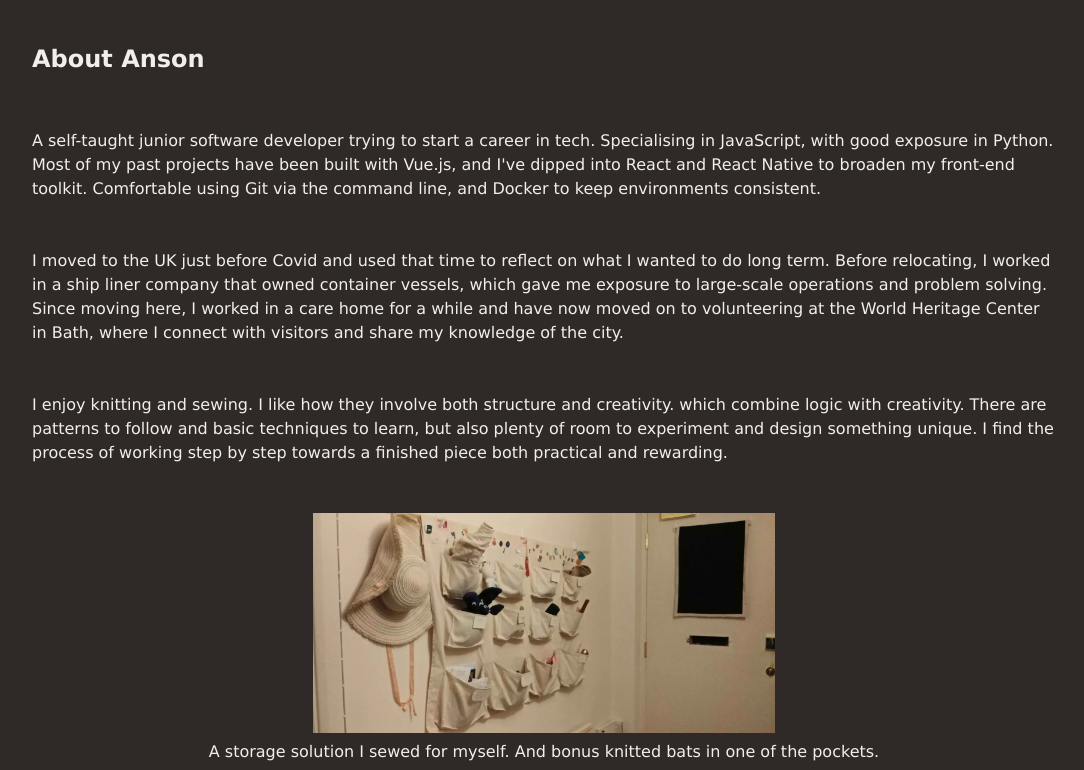
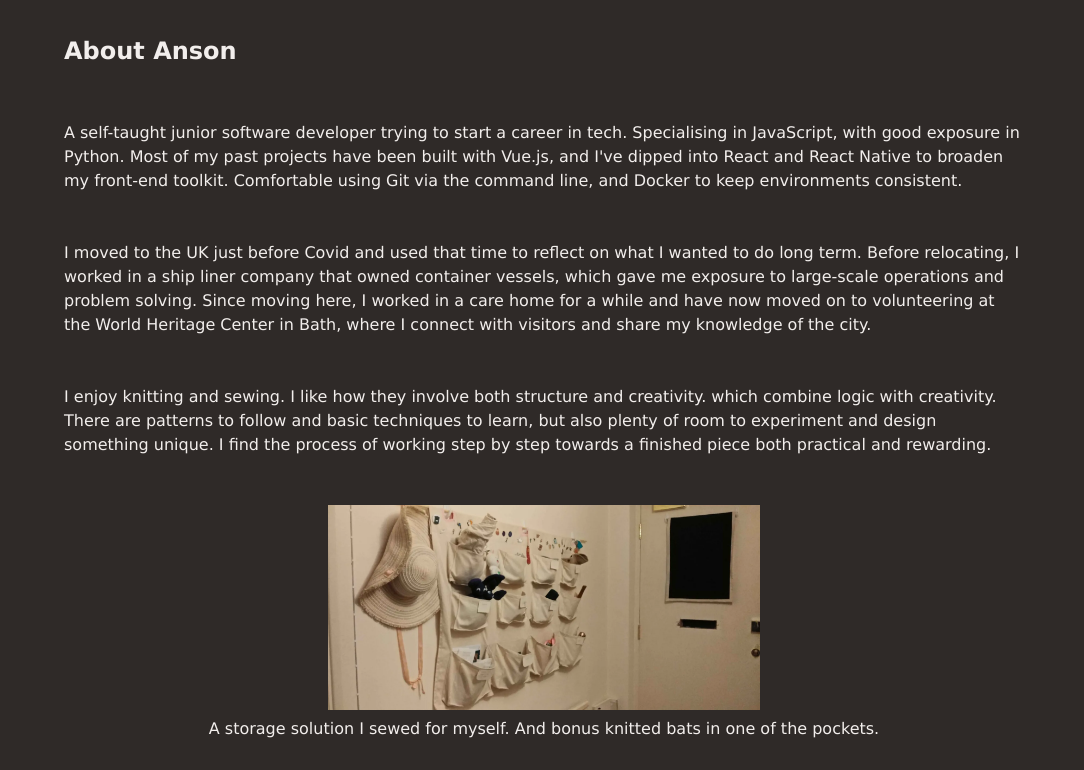
Before and after one commit to AnsonChung3/AnsonChungFACAboutMe, a plain HTML site: page index.html in a window 1280 px wide. Shown: the part 115-885 px from the top of the page, without its empty margins (96-1180 px from the left). Drawn offline with Linux system fonts and the light colour scheme.

Commit message:
Width and margin setting to place body in the center

```diff
--- a/style.css
+++ b/style.css
@@ -20,6 +20,8 @@ body {
   color: var(--colour-text);
   background: var(--colour-bg);
   padding: 1rem;
+  width: 75vw;
+  margin: 0 auto
 }
 
 header {
```
